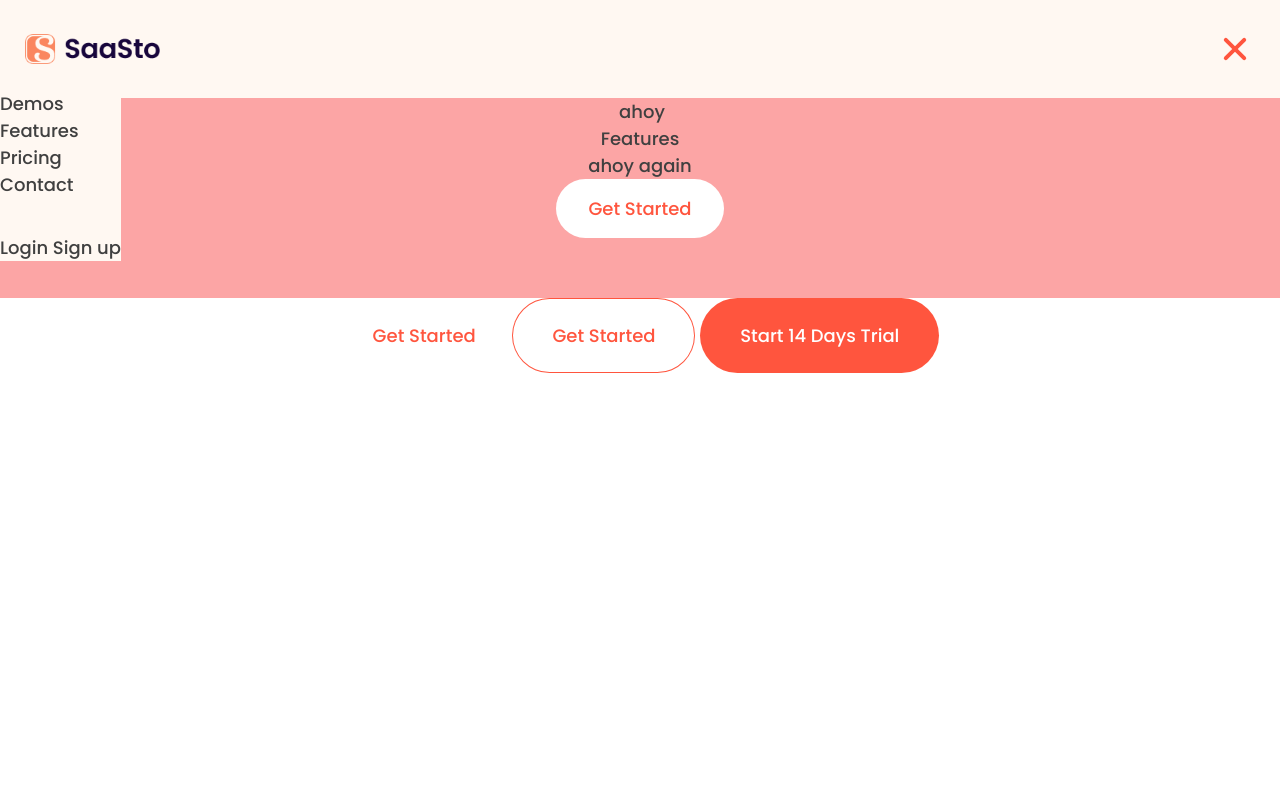
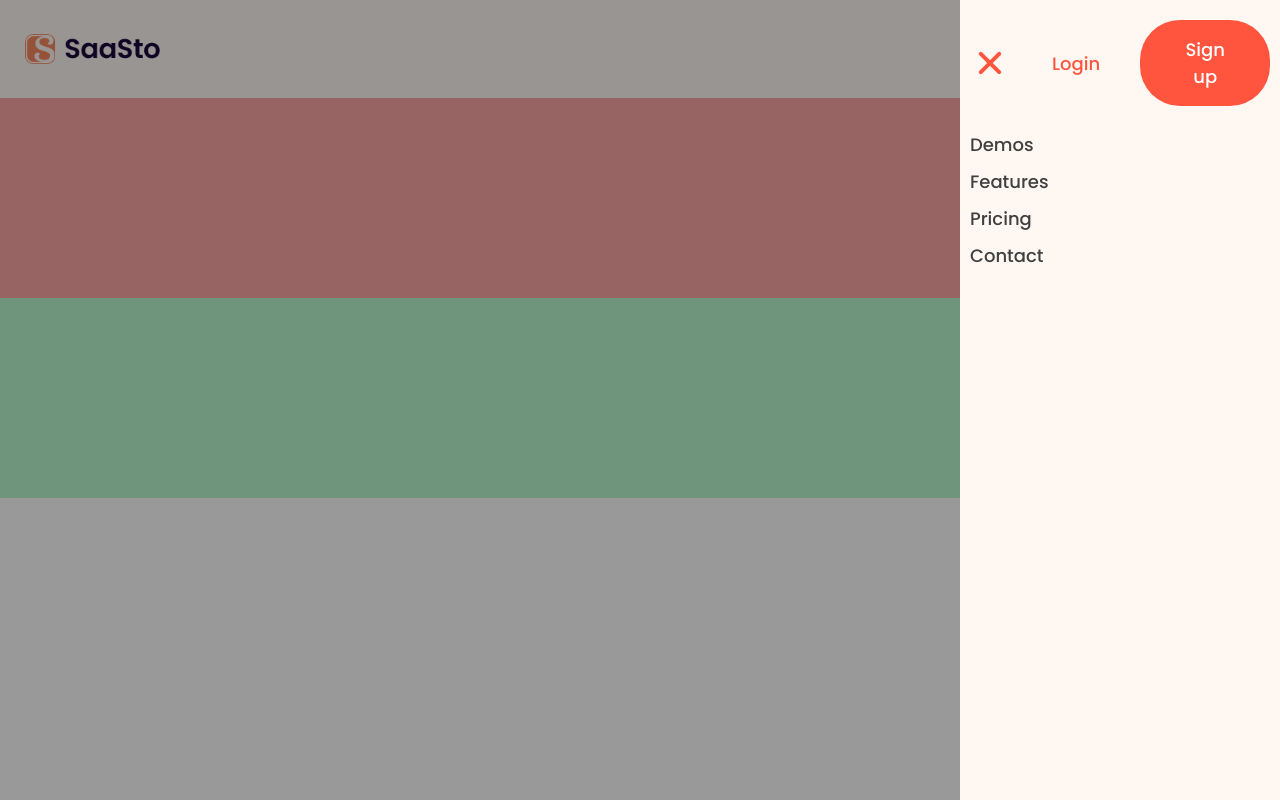
Before and after one commit to oleksandrway/Saasto-mobile_first-, a website built with Vite: page index.html in a window 1280 px wide. Both pictures are taken after a click on the element 1235 px from the left and 49 px from the top of the page. Built offline with nearby package versions, Linux system fonts and the light colour scheme; some packages are replaced by stand-ins of ours.

Commit message:
first version of header

```diff
--- a/index.html
+++ b/index.html
@@ -16,17 +16,21 @@
 
 <body>
   <header class="header">
-    <div class="container flex justify-between items-center">
+    <div class="container flex justify-between items-center ">
       <div class="header__logo">
         <a href="#" class="header__logo-link">
           <img src="/logo.png" alt="logo image" class="header__logo-img">
         </a>
       </div>
 
-      <nav class="header__menu-wrapper">
+      <nav class="header__menu-wrapper ">
+        <div class="header__menu-overlay">
+        </div>
+
         <div class="header__menu header-menu">
 
-          <ul class="header-menu__links">
+
+          <ul class="header-menu__links ">
             <li class="header-menu__links-item">
               <a class="header-menu__link" href="#">Demos</a>
             </li>
@@ -39,45 +43,33 @@
             <li class="header-menu__links-item">
               <a class="header-menu__link" href="#">Contact</a>
             </li>
-            <li class="header-menu__links-item">
-              <button class="btn btn--primary"> </button>
-            </li>
           </ul>
 
-          <div class="header-menu__actions">
-            <a href="#" class="header-menu__login">Login</a>
-            <a href="#" class="header-menu__signup">Sign up</a>
+          <div class="header-menu__actions flex items-center gap-10px">
+            <div class=" menu-btn menu-btn--close header__btn-close">
+              <span></span><span></span><span></span>
+            </div>
+            <button href="#" class="header-menu__login btn">Login</button>
+            <button href="#" class="header-menu__signup btn btn--bg-orange">Sign up</button>
           </div>
         </div>
 
 
-        <div class="header__menu-btn">
+        <div class="menu-btn header__btn-open ">
           <span></span><span></span><span></span>
         </div>
+
       </nav>
     </div>
   </header>
 
   <div class="temporary-devider h-200px bg-red-300 text-center">
 
-    <h2 class="ml-1">ahoy</h2>
-    <p>Features</p>
-    <h3>ahoy again</h3>
-    <button class="btn  btn--bg-white ">
-      Get Started
-    </button>
+
   </div>
 
-  <div class="temporary-devider h-200px  text-center ">
+  <div class="temporary-devider h-200px  bg-green-200 text-center ">
 
-    <button class="btn   ">
-      Get Started
-    </button>
-    <button class="btn btn--outlined btn--big">
-      Get Started
-    </button>
-    <button class="btn btn--bg-orange btn--big">
-      Start 14 Days Trial </button>
   </div>
 
 
--- a/src/js/components/header-menu.js
+++ b/src/js/components/header-menu.js
@@ -1,28 +1,29 @@
-const headerMenuBtn = document.querySelector('.header__menu-btn')
+const headerMenuBtn = document.querySelector('.header__btn-open')
+const headerMenuClose = document.querySelector('.header__btn-close')
 const headerMenuWrapper = document.querySelector('.header__menu-wrapper')
-const headerMenu = document.querySelector('.header-menu')
+const headerMenuOverlay = document.querySelector('.header__menu-overlay')
 
-function closeHeaderMenu(e) {
-  if ((!e.target.closest('.header-menu') && !e.target.closest('.header__menu-btn'))
-    || e.target.closest('.header-menu__link')) {
-    headerMenuWrapper.classList.remove('header__menu-wrapper--active')
-    document.removeEventListener('click', closeHeaderMenu)
-    headerMenu.style.maxHeight = null
-    document.body.classList.remove('no-scroll')
-  }
-}
+// const headerMenu = document.querySelector('.header-menu')
+
+// function closeHeaderMenu(e) {
+//   if ((!e.target.closest('.header-menu') && !e.target.closest('.header__menu-btn'))
+//     || e.target.closest('.header-menu__link')) {
+//     headerMenuWrapper.classList.remove('header__menu-wrapper--active')
+//     document.removeEventListener('click', closeHeaderMenu)
+//     headerMenu.style.maxWidth = null
+//     document.body.classList.remove('no-scroll')
+//   }
+// }
 
 headerMenuBtn.addEventListener('click', () => {
   headerMenuWrapper.classList.toggle('header__menu-wrapper--active')
+})
 
-  if (headerMenu.style.maxHeight) {
-    headerMenu.style.maxHeight = null
-    document.removeEventListener('click', closeHeaderMenu)
-    document.body.classList.remove('no-scroll')
-  }
-  else {
-    headerMenu.style.maxHeight = `${headerMenu.scrollHeight}px`
-    document.addEventListener('click', closeHeaderMenu)
-    document.body.classList.add('no-scroll')
-  }
+headerMenuClose.addEventListener('click', () => {
+  headerMenuWrapper.classList.toggle('header__menu-wrapper--active')
 })
+
+headerMenuOverlay.addEventListener('click', (e) => {
+  if (e.target === headerMenuOverlay)
+    headerMenuWrapper.classList.toggle('header__menu-wrapper--active')
+})
--- a/src/sass/base/config.scss
+++ b/src/sass/base/config.scss
@@ -15,6 +15,10 @@ body {
   font-size: 18px;
 }
 
+.no-scroll {
+  overflow: hidden;
+}
+
 .container {
   padding: 0 25px;
   max-width: 100%;
@@ -28,7 +32,7 @@ body {
 
 @screen lg {
   .container {
-    max-width: 1240px;
+    max-width: 1248px;
     margin: 0 auto;
   }
 }
--- a/src/sass/base/reusable-elements.scss
+++ b/src/sass/base/reusable-elements.scss
@@ -26,8 +26,13 @@
   font-weight: 600;
   line-height: 150%;
 
+  color: $color-blue;
   &--color-white {
     color: #fff;
+  }
+
+  &--color-grey {
+    color: $color-grey;
   }
 
   &-1 {
@@ -51,24 +56,49 @@
   color: $color-orange;
   border-radius: 40px;
   font-size: 18px;
+  padding: 16px 32px;
+  position: relative;
+  overflow: hidden;
+  transition: all 0.3s;
 
-  padding: 16px 32px;
+  &:after {
+    content: "";
+    position: absolute;
+    width: 100%;
+    height: 100%;
+    top: 0;
+    left: 0;
+    opacity: 0;
+    transition: all 0.3s;
+    background-color: $color-orange;
+  }
 
-  &--big {
+  &:hover,
+  &:active {
+    &:after {
+      opacity: 0.1;
+    }
+  }
+}
+
+.btn--big {
   padding: 24px 40px;
 }
 
-  &--outlined {
+.btn--outlined {
   box-shadow: inset 0 0 0 1px $color-orange;
 }
 
-  &--bg-orange {
+.btn--bg-orange {
   background-color: $color-orange;
   color: #fff;
+
+  &:after {
+    background: $color-grey;
+  }
 }
 
-  &--bg-white {
+.btn--bg-white {
   background: #fff;
   color: $color-orange;
 }
-}
--- a/src/sass/components/header.scss
+++ b/src/sass/components/header.scss
@@ -1,7 +1,6 @@
 .header {
   padding: 24px 0;
   background-color: #fff8f2;
-  position: relative;
 }
 
 .header__logo {
@@ -15,18 +14,42 @@
   }
 }
 
+.header__menu-overlay {
+  opacity: 0;
+  visibility: hidden;
+  position: absolute;
+  top: 0;
+  right: 0;
+  width: 100%;
+  height: 100%;
+  background-color: rgba(0, 0, 0, 0.4);
+  transition: all 0.3s;
+  overflow: hidden;
+  z-index: 10;
+}
+
 .header__menu {
   position: absolute;
-  max-height: 0;
+  width: 320px;
+  height: 100%;
   overflow: hidden;
-  top: 90px;
-  left: 0;
+  top: 0;
+  // right: -320px;
+  width: 0;
+  right: 0;
+  z-index: 10;
   transition: all 0.3s;
   background-color: #fff8f2;
 }
 
-.header__menu-btn {
-  padding: 0 5px;
+.menu-btn {
+  padding: 0.1px 5px;
+  border-radius: 10px;
+
+  &:hover {
+    transition: all 0.3s;
+    background-color: rgba($color-orange, 0.1);
+  }
   span {
     transition: all 0.3s;
 
@@ -39,8 +62,7 @@
   }
 }
 
-.header__menu-wrapper--active {
-  .header__menu-btn {
+.menu-btn--close {
   span:nth-child(1) {
     transform: translateY(11px) rotate(-45deg);
   }
@@ -51,4 +73,78 @@
     transform: translateY(-11px) rotate(45deg);
   }
 }
+
+.header-menu {
+  display: flex;
+  flex-direction: column-reverse;
+  justify-content: start;
+  gap: 20px;
+  padding: 20px 0;
 }
+
+.header-menu__links-item {
+  a {
+    display: block;
+    padding: 5px 0;
+  }
+}
+
+.header__menu-wrapper--active {
+  .header__menu {
+    // right: 0;
+    width: 320px;
+  }
+
+  .header-menu {
+    padding: 20px 10px;
+  }
+
+  .header__menu-overlay {
+    opacity: 1;
+    visibility: visible;
+  }
+}
+
+@screen lg {
+  .header {
+    padding: 20px 0;
+  }
+  .menu-btn {
+    display: none;
+  }
+
+  .header__logo {
+    &-link {
+      padding: 5px 0;
+    }
+    &-img {
+      width: 180px;
+      height: 40px;
+    }
+  }
+
+  .header__menu-wrapper {
+    width: 67%;
+  }
+  .header__menu {
+    width: 100%;
+    position: static;
+  }
+
+  .header-menu {
+    flex-direction: row;
+    justify-content: space-between;
+  }
+
+  .header-menu__links {
+    display: flex;
+    align-items: center;
+    gap: 30px;
+  }
+}
+
+@screen xl {
+  .header-menu__links {
+    gap: 50px;
+  }
+}
```
Lines whose indentation alone changed are shown as unchanged.
